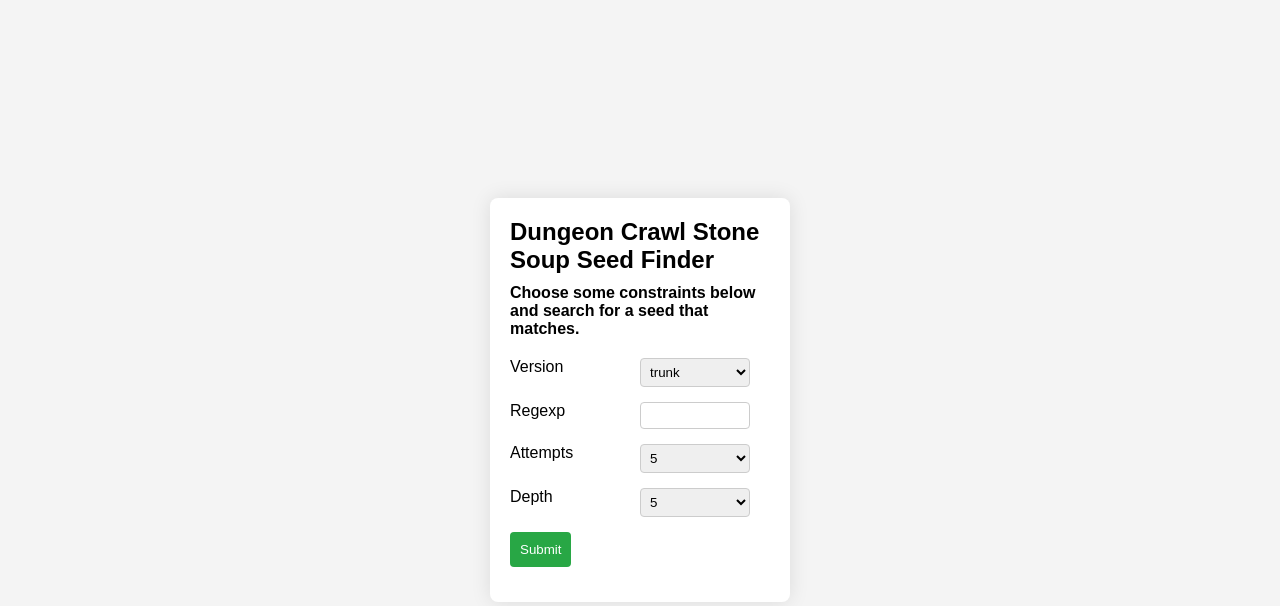
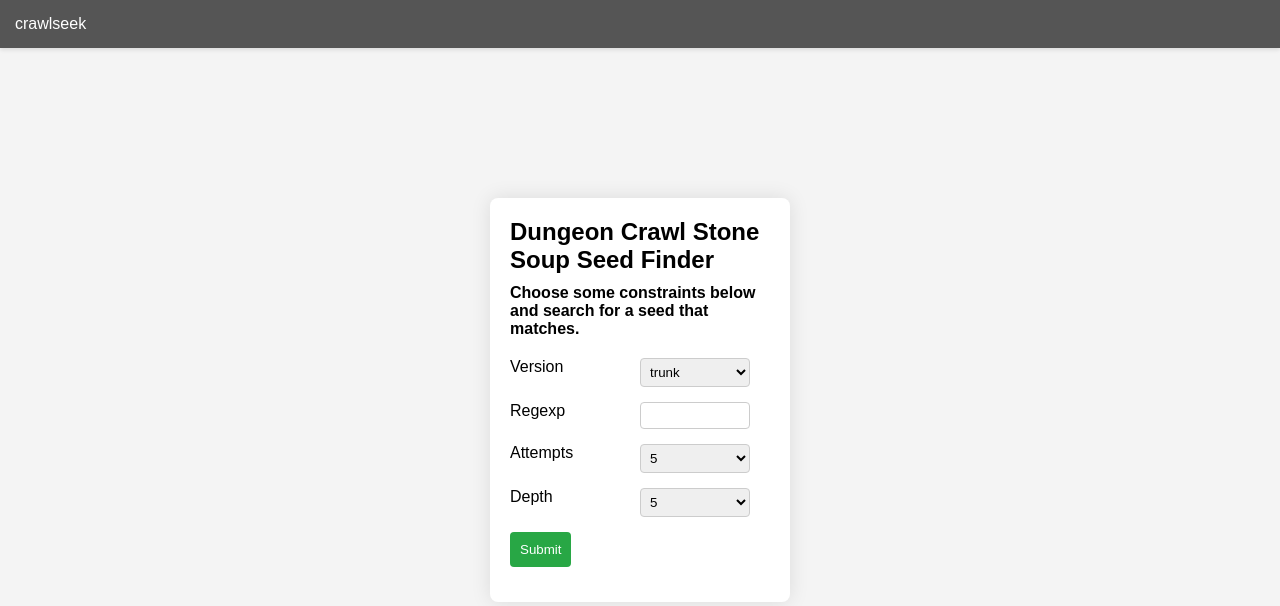
Before and after one commit to jamesunger/crawlseek, a React (Create React App) app in the folder dungeon-crawl-seed-finder/: page / in a window 1280 px wide. Shown: the top 606 px of the page. Built offline with nearby package versions, Linux system fonts and the light colour scheme.

Commit message:
Add navbar.

```diff
--- a/dungeon-crawl-seed-finder/src/App.css
+++ b/dungeon-crawl-seed-finder/src/App.css
@@ -2,6 +2,22 @@
     box-sizing: border-box;
     margin: 0;
     padding: 0;
+}
+
+
+.logo {
+    color: white;
+}
+
+.navbar {
+    position: fixed; /* Keeps navbar at the top */
+    top: 0;
+    left: 0;
+    right: 0;
+    background-color: #555555;
+    padding: 15px;
+    box-shadow: 0 2px 4px rgba(0, 0, 0, 0.1);
+    z-index: 100; /* Ensures navbar stays on top of other content */
 }
 
 body {
--- a/dungeon-crawl-seed-finder/src/App.js
+++ b/dungeon-crawl-seed-finder/src/App.js
@@ -1,9 +1,18 @@
 import React from 'react';
-import './App.css'; // assuming you create this stylesheet
+import './App.css';
+
+function Navbar() {
+    return (
+        <nav className="navbar">
+            <div className="logo">crawlseek</div>
+        </nav>
+    );
+}
 
 function App() {
     return (
         <div className="App">
+            <Navbar />
             <h1>Dungeon Crawl Stone Soup Seed Finder</h1>
             <h2>Choose some constraints below and search for a seed that matches.</h2>
             <form method="post" action="/enqueue">
```
